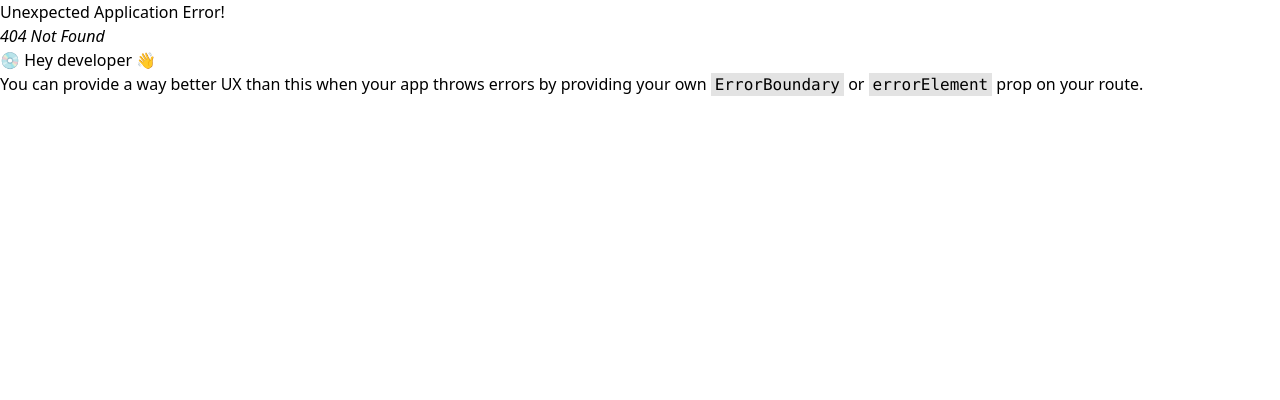
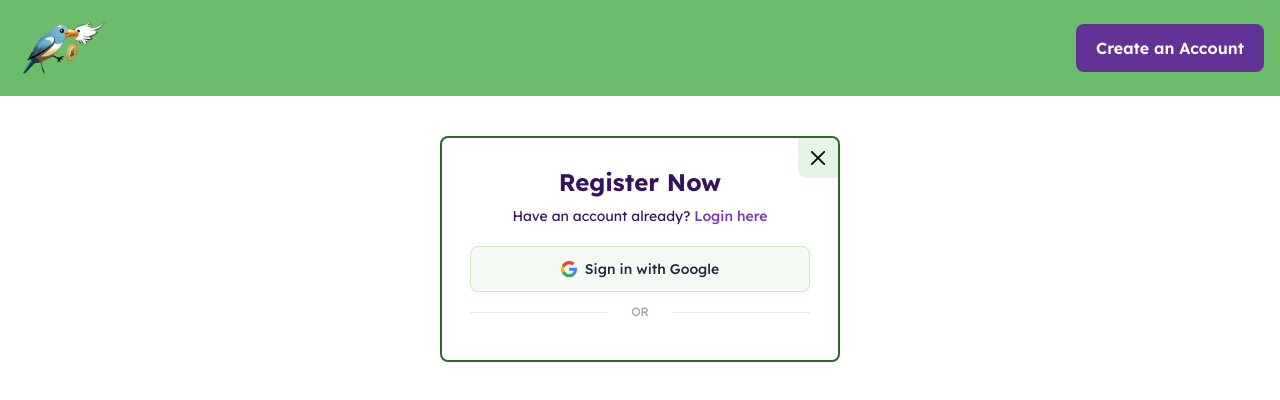
Before and after one commit to tushar-454/sparrow, a React (Vite) app: page /register in a window 1280 px wide. Before the commit this address had no page. Shown: the top 400 px of the page. Built offline with nearby package versions, Linux system fonts and the light colour scheme.

Commit message:
add LoginwithGoogle and Register page and register title and devider

```diff
--- a/src/Components/Shared/Header.jsx
+++ b/src/Components/Shared/Header.jsx
@@ -7,7 +7,7 @@ import Container from './Container';
 
 const Header = () => {
   const [showNav, setShowNav] = useState(false);
-  const user = true;
+  const user = null;
   return (
     <header className='bg-apple-400'>
       <Container>
@@ -31,7 +31,7 @@ const Header = () => {
           ) : (
             <>
               {/* create an account button */}
-              <LinkBtn to={'/'}>Create an Account</LinkBtn>
+              <LinkBtn to={'/register'}>Create an Account</LinkBtn>
             </>
           )}
         </div>
--- /dev/null
+++ b/src/Components/Shared/LoginwithGoogle.jsx
@@ -0,0 +1,36 @@
+const LoginwithGoogle = () => {
+  return (
+    <button
+      type='button'
+      className='inline-flex w-full items-center justify-center gap-x-2 rounded-lg border border-apple-200 bg-apple-50 px-4 py-3 text-sm font-medium text-gray-800 shadow-sm transition-all hover:bg-apple-100 active:bg-apple-200'
+    >
+      <svg
+        className='h-auto w-4'
+        width='46'
+        height='47'
+        viewBox='0 0 46 47'
+        fill='none'
+      >
+        <path
+          d='M46 24.0287C46 22.09 45.8533 20.68 45.5013 19.2112H23.4694V27.9356H36.4069C36.1429 30.1094 34.7347 33.37 31.5957 35.5731L31.5663 35.8669L38.5191 41.2719L38.9885 41.3306C43.4477 37.2181 46 31.1669 46 24.0287Z'
+          fill='#4285F4'
+        />
+        <path
+          d='M23.4694 47C29.8061 47 35.1161 44.9144 39.0179 41.3012L31.625 35.5437C29.6301 36.9244 26.9898 37.8937 23.4987 37.8937C17.2793 37.8937 12.0281 33.7812 10.1505 28.1412L9.88649 28.1706L2.61097 33.7812L2.52296 34.0456C6.36608 41.7125 14.287 47 23.4694 47Z'
+          fill='#34A853'
+        />
+        <path
+          d='M10.1212 28.1413C9.62245 26.6725 9.32908 25.1156 9.32908 23.5C9.32908 21.8844 9.62245 20.3275 10.0918 18.8588V18.5356L2.75765 12.8369L2.52296 12.9544C0.909439 16.1269 0 19.7106 0 23.5C0 27.2894 0.909439 30.8731 2.49362 34.0456L10.1212 28.1413Z'
+          fill='#FBBC05'
+        />
+        <path
+          d='M23.4694 9.07688C27.8699 9.07688 30.8622 10.9863 32.5344 12.5725L39.1645 6.11C35.0867 2.32063 29.8061 0 23.4694 0C14.287 0 6.36607 5.2875 2.49362 12.9544L10.0918 18.8588C11.9987 13.1894 17.25 9.07688 23.4694 9.07688Z'
+          fill='#EB4335'
+        />
+      </svg>
+      Sign in with Google
+    </button>
+  );
+};
+
+export default LoginwithGoogle;
--- /dev/null
+++ b/src/Page/Register.jsx
@@ -0,0 +1,44 @@
+import { RxCross2 } from 'react-icons/rx';
+import { Link } from 'react-router-dom';
+import LoginwithGoogle from '../Components/Shared/LoginwithGoogle';
+
+const Register = () => {
+  return (
+    <main className='min-h-screen bg-white'>
+      <div className='mx-auto w-full max-w-md p-6 pt-10'>
+        <div className='relative rounded-lg border-2 border-apple-700 bg-white shadow-sm'>
+          <div className='p-4 sm:p-7'>
+            <div className='text-center'>
+              {/* back to home button  */}
+              <Link to={'/'}>
+                <span className='text-sun-900 absolute -right-0 -top-0 flex h-10 w-10 cursor-pointer items-center justify-center rounded-bl-lg rounded-tr-lg bg-apple-100 text-2xl transition-all hover:bg-apple-200 active:bg-apple-300 active:text-white'>
+                  <RxCross2 />
+                </span>
+              </Link>
+              <h1 className='block text-2xl font-bold text-jagger-950 dark:text-white'>
+                Register Now
+              </h1>
+              <p className='mt-2 text-sm text-jagger-950 dark:text-gray-400'>
+                Have an account already?{' '}
+                <Link
+                  className='font-medium text-jagger-700 decoration-2 hover:underline'
+                  to='/signup'
+                >
+                  Login here
+                </Link>
+              </p>
+            </div>
+            <div className='mt-5'>
+              <LoginwithGoogle />
+              <div className='flex items-center py-3 text-xs uppercase text-gray-400 before:me-6 before:flex-[1_1_0%] before:border-t before:border-gray-200 after:ms-6 after:flex-[1_1_0%] after:border-t after:border-gray-200'>
+                Or
+              </div>
+            </div>
+          </div>
+        </div>
+      </div>
+    </main>
+  );
+};
+
+export default Register;
--- a/src/Routes/routes.jsx
+++ b/src/Routes/routes.jsx
@@ -1,6 +1,7 @@
 import { createBrowserRouter } from 'react-router-dom';
 import Root from '../Layout/root';
 import Home from '../Page/Home';
+import Register from '../Page/Register';
 
 const routes = createBrowserRouter([
   {
@@ -11,6 +12,10 @@ const routes = createBrowserRouter([
         index: true,
         element: <Home />,
       },
+      {
+        path: 'register',
+        element: <Register />,
+      },
     ],
   },
 ]);
--- a/src/index.css
+++ b/src/index.css
@@ -1,3 +1,5 @@
+@import url('https://fonts.googleapis.com/css2?family=Lexend:wght@100..900&display=swap');
+
 @tailwind base;
 @tailwind components;
 @tailwind utilities;
@@ -5,3 +7,7 @@
 html {
   scroll-behavior: smooth !important;
 }
+
+body {
+  font-family: 'Lexend', sans-serif !important;
+}
```
